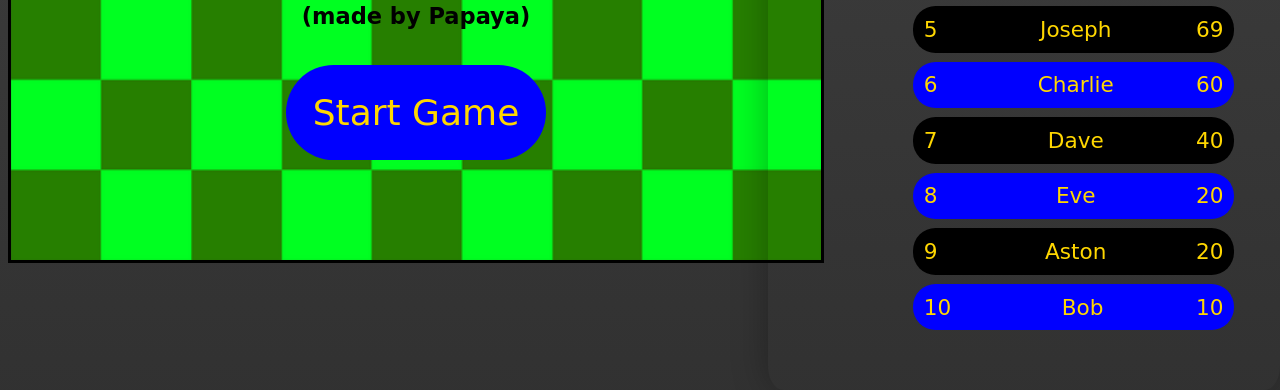
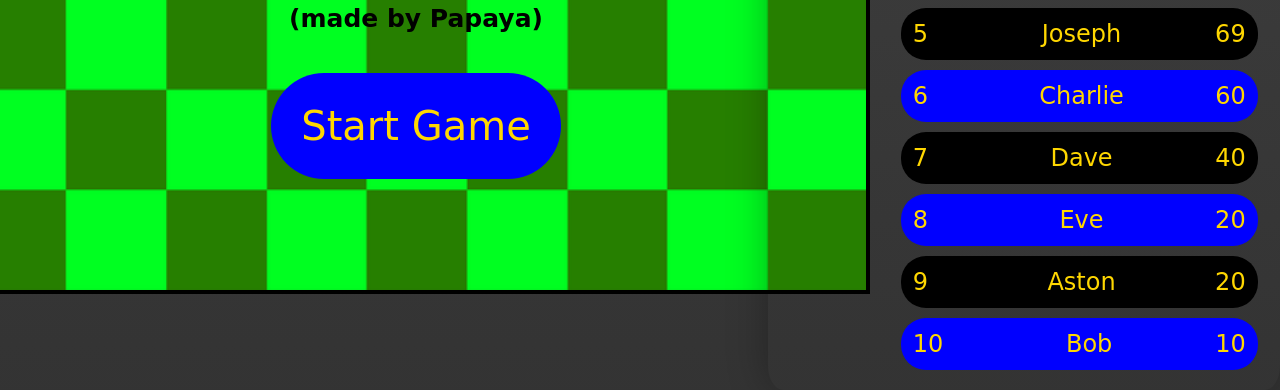
Before and after one commit to Cioffosplat/BassBarricade, a plain HTML site: page src/index.html in a window 1280 px wide. Shown: the part 410-800 px from the top of the page. Drawn offline with Linux system fonts and the light colour scheme; a web font is replaced by a local one.

Commit message:
removed zoom as it is bugged

```diff
--- a/src/index.css
+++ b/src/index.css
@@ -3,7 +3,6 @@ body{
     background: linear-gradient(to bottom, grey, black);
     background-size: 100000% 100000%;
     animation: gradient 10s ease infinite;
-    zoom: 90%;
 }
 
 #canvas1{
```
